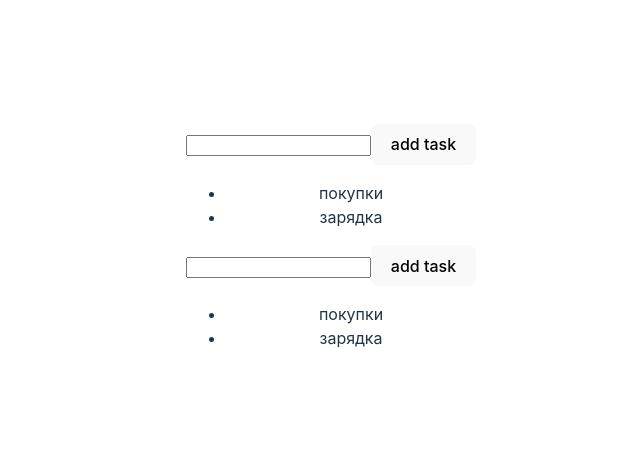
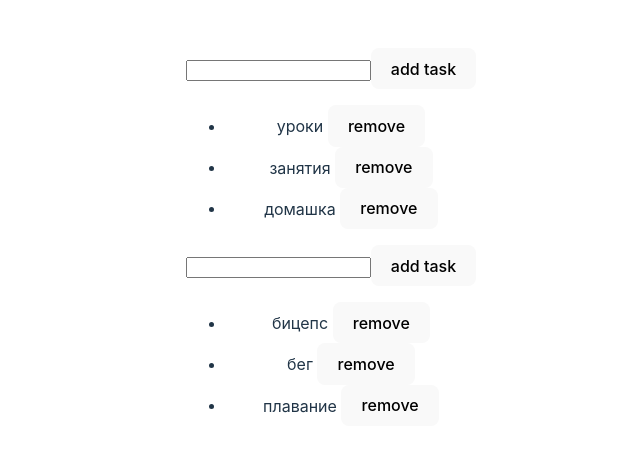
Before and after one commit to ReachTheEndStudy/baseReact, a React (Vite) app: page / in a window 1280 px wide. Shown: the part 155-606 px from the top of the page, without its empty margins (309-949 px from the left). Built offline with nearby package versions, Linux system fonts and the light colour scheme.

Commit message:
add lesson 4

```diff
--- a/src/App.tsx
+++ b/src/App.tsx
@@ -3,36 +3,42 @@ import { ChangeEvent, useState } from 'react'
 // import viteLogo from '/vite.svg'
 import './App.css'
 
+interface TaskType {
+  id: number;
+  tasks: string[]
+}
+
 export function App() {
-  const [list, setList] = useState<string[]>(['покупки', "зарядка"])
+  const [list, setList] = useState<TaskType[]>(
+    [{ id: 1, tasks: ['уроки', "занятия", "домашка"] }, { id: 2, tasks: ['бицепс', "бег", "плавание"] }]
+  )
   const [value, setValue] = useState('')
 
-  const setTask = () => {
-    setList([value, ...list])
-    setValue('')
-  }
+  // const setTask = () => {
+  //   setList([value, ...list])
+  //   setValue('')
+  // }
 
   const setValueHandler = (event: ChangeEvent<HTMLInputElement>) => {
     setValue(event.currentTarget.value)
   }
 
+  // const removeTask = (taskToRemove: string) => {
+  //   setList(list.filter(task => task !== taskToRemove))
+  // }
+
 
   return <div>
-    <div>
+    {list.map(el => <div>
       <input value={value} onChange={setValueHandler} type='text' />
-      <button onClick={setTask}>add task</button>
+      {/* <button onClick={setTask}>add task</button> */}
+      <button>add task</button>
       <ul>
-        {list.map((el, index) => <li key={`${el}_${index}`}>{el}</li>)}
+        {el.tasks.map(
+          // (el, index) => <li key={`${el}_${index}`}>{el} <button onClick={() => removeTask(el)}>remove</button> </li>
+          (el, index) => <li key={`${el}_${index}`}>{el} <button>remove</button> </li>
+        )}
       </ul>
-    </div>
-    <div>
-      <input value={value} onChange={setValueHandler} type='text' />
-      <button onClick={setTask}>add task</button>
-      <ul>
-        {list.map((el, index) => <li key={`${el}_${index}`}>{el}</li>)}
-      </ul>
-
-    </div>
-
+    </div>)}
   </div>
 }
```
